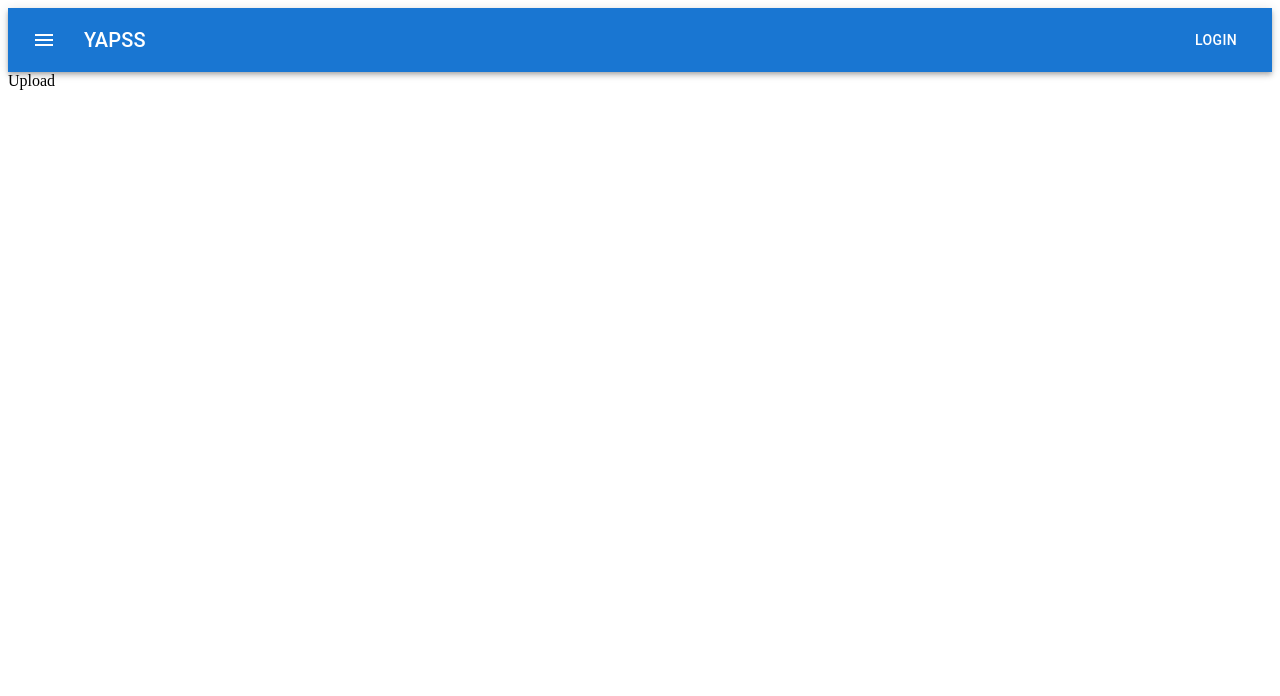
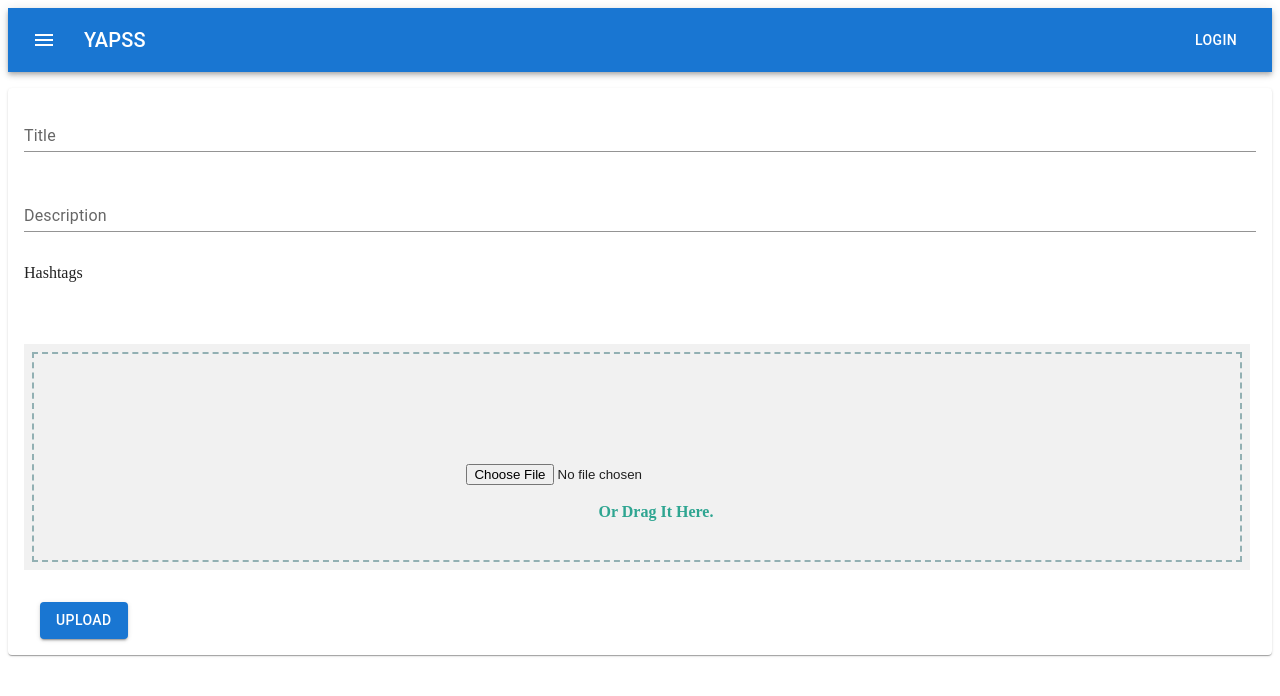
Before and after one commit to xaker00/yapss, a React (Create React App) app in the folder client/: page /upload in a window 1280 px wide. Shown: the top 696 px of the page. Built offline with nearby package versions, Linux system fonts and the light colour scheme; the HTML template or start-up script is replaced by a standard one; what apollo-upload-client would draw is missing.

Commit message:
photo upload page

```diff
--- a/client/src/pages/Upload.js
+++ b/client/src/pages/Upload.js
@@ -1,5 +1,100 @@
-import React from "react";
+import React, { useState } from "react";
+import { useMutation } from "@apollo/client";
+import { Paper, TextField, Box, Button } from "@mui/material";
+
+import { ADD_PHOTO } from "../utils/mutations";
+
+import { Hashtags } from "./../components/Hashtags";
+import "./upload.css";
+
+// docs
+// https://www.apollographql.com/blog/graphql/file-uploads/with-react-hooks-typescript-amazon-s3-tutorial/
 
 export const Upload = (props) => {
-  return <div>Upload</div>;
+  // keep track of form data
+  const [formData, setFormData] = useState({
+    title: "",
+    description: "",
+    hashtags: [],
+    file: {},
+  });
+
+  // expose graphql as a function
+  const [savePhoto, { error }] = useMutation(ADD_PHOTO);
+
+  // Handle file upload changes
+  const onFileChangeHandlerOld = (event) => {
+    const file = event.target.files[0].file;
+    console.log(event.target);
+    setFormData({ ...formData, file });
+  };
+
+    // Handle file upload changes
+    const onFileChangeHandler = (file) => {
+      console.log(file);
+      setFormData({ ...formData, file });
+    };
+
+  // handle text input changes
+  const onInputChangeHandler = (event) => {
+    const { name, value } = event.target;
+    setFormData({ ...formData, [name]: value });
+  };
+
+  // upload the photo
+  const submitForm = async () => {
+    const response = await savePhoto({ variables: { ...formData } });
+    console.log("response", response);
+
+    if (error) {
+      throw new Error("something went wrong!");
+    }
+  };
+
+  return (
+    <Paper sx={{ marginTop: 2 }}>
+      <div style={{ width: "100%" }}>
+        <Box sx={{ display: "grid", gridTemplateRows: "repeat(3, 1fr)" }}>
+          <TextField
+            sx={{ m: 2 }}
+            id="title"
+            name="title"
+            label="Title"
+            variant="standard"
+            onChange={onInputChangeHandler}
+            value={formData.title}
+          />
+          <TextField
+            sx={{ m: 2 }}
+            id="description"
+            name="description"
+            label="Description"
+            variant="standard"
+            onChange={onInputChangeHandler}
+            value={formData.description}
+          />
+          <Box sx={{ m: 2 }}>
+            <Hashtags />
+          </Box>
+        </Box>
+      </div>
+      <Box sx={{ m: 2 }} className="files color">
+        <input
+          type="file"
+          name="file"
+          onChange={({
+            target: {
+              validity,
+              files: [file],
+            },
+          }) => validity.valid && onFileChangeHandler(file)}
+        />
+      </Box>
+      <Box sx={{ m: 2 }}>
+        <Button sx={{ m: 2 }} variant="contained" onClick={submitForm}>
+          Upload
+        </Button>
+      </Box>
+    </Paper>
+  );
 };
--- /dev/null
+++ b/client/src/pages/upload.css
@@ -0,0 +1,45 @@
+.files input {
+  outline: 2px dashed #92b0b3;
+  outline-offset: -10px;
+  -webkit-transition: outline-offset .15s ease-in-out, background-color .15s linear;
+  transition: outline-offset .15s ease-in-out, background-color .15s linear;
+  padding: 120px 35% 85px 35%;
+  text-align: center !important;
+  margin: 0;
+  width: 27% !important;
+}
+.files input:focus{     outline: 2px dashed #92b0b3;  outline-offset: -10px;
+  -webkit-transition: outline-offset .15s ease-in-out, background-color .15s linear;
+  transition: outline-offset .15s ease-in-out, background-color .15s linear; border:1px solid #92b0b3;
+}
+.files{ position:relative; width: 100%;}
+.files:after {  pointer-events: none;
+  position: absolute;
+  top: 60px;
+  left: 0;
+  width: 50px;
+  right: 0;
+  height: 56px;
+  content: "";
+  /* background-image: url(https://image.flaticon.com/icons/png/128/109/109612.png); */
+  display: block;
+  margin: 0 auto;
+  background-size: 100%;
+  background-repeat: no-repeat;
+}
+.color input{ background-color:#f1f1f1;}
+.files:before {
+  position: absolute;
+  bottom: 10px;
+  left: 0;  pointer-events: none;
+  width: 100%;
+  right: 0;
+  height: 57px;
+  content: " or drag it here. ";
+  display: block;
+  margin: 0 auto;
+  color: #2ea591;
+  font-weight: 600;
+  text-transform: capitalize;
+  text-align: center;
+}
```
